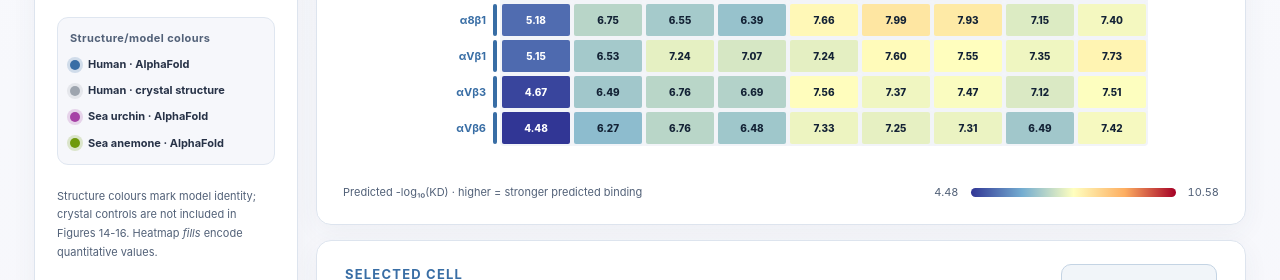
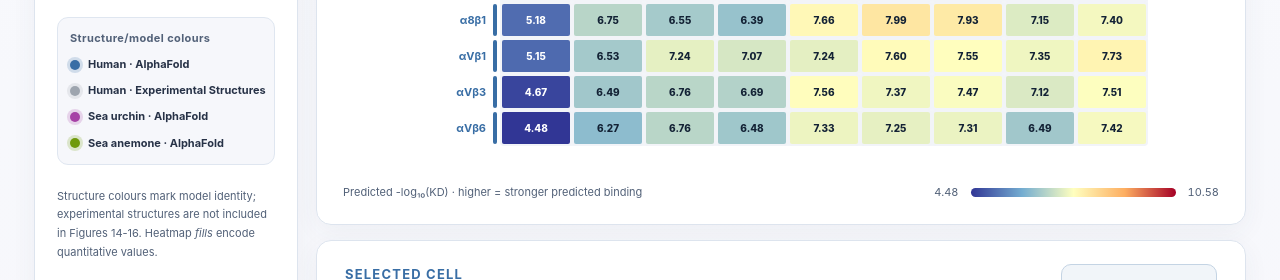
Before and after one commit to dkarunat123/MSc.-Structural-Analysis-of-RGD-Binding-Integrins-and-Their-Ability-to-Bind-Thyroid-Hormones, a plain HTML site: page docs/index.html in a window 1280 px wide. Shown: the part 1205-1485 px from the top of the page. Drawn offline with Linux system fonts and the light colour scheme.

Commit message:
website edit

```diff
--- a/docs/index.html
+++ b/docs/index.html
@@ -127,7 +127,7 @@
           <div class="control" id="searchControl"><label for="search">Find a ligand</label><input type="search" id="search" placeholder="e.g. TETRAC" autocomplete="off"></div>
           <div class="control" id="scaleControl"><label class="check"><input type="checkbox" id="sharedScale"> Use a shared colour scale across all three species (Figure 14 only)</label></div>
         </div>
-        <div class="sidebarSpecies"><strong>Structure/model colours</strong><span class="keyItem"><i class="swatch human"></i>Human · AlphaFold</span><span class="keyItem"><i class="swatch crystal"></i>Human · crystal structure</span><span class="keyItem"><i class="swatch urchin"></i>Sea urchin · AlphaFold</span><span class="keyItem"><i class="swatch anemone"></i>Sea anemone · AlphaFold</span></div><p class="sidebarfoot">Structure colours mark model identity; crystal controls are not included in Figures 14-16. Heatmap <em>fills</em> encode quantitative values.</p><p class="sidebarfoot">Colours reflect predicted -log₁₀(K<sub>D</sub>) or Spearman ρ. Click a cell to inspect the exact numerical result. No biological experiment is implied.</p>
+        <div class="sidebarSpecies"><strong>Structure/model colours</strong><span class="keyItem"><i class="swatch human"></i>Human · AlphaFold</span><span class="keyItem"><i class="swatch crystal"></i>Human · Experimental Structures</span><span class="keyItem"><i class="swatch urchin"></i>Sea urchin · AlphaFold</span><span class="keyItem"><i class="swatch anemone"></i>Sea anemone · AlphaFold</span></div><p class="sidebarfoot">Structure colours mark model identity; experimental structures are not included in Figures 14-16. Heatmap <em>fills</em> encode quantitative values.</p><p class="sidebarfoot">Colours reflect predicted -log₁₀(K<sub>D</sub>) or Spearman ρ. Click a cell to inspect the exact numerical result. No biological experiment is implied.</p>
       </aside>
       <div class="content">
         <section class="panel"><div class="panelhead"><div class="species-status" id="modelContext">Human · AlphaFold model</div><div class="kicker" id="figureId">Figure 14 · interactive exploration</div><h2 id="figureTitle">Predicted receptor-ligand affinities</h2><p id="figureDescription">Individual heterodimer scores calculated from your docking pipeline. Higher -log₁₀(KD) corresponds to a lower predicted dissociation constant.</p></div>
```
